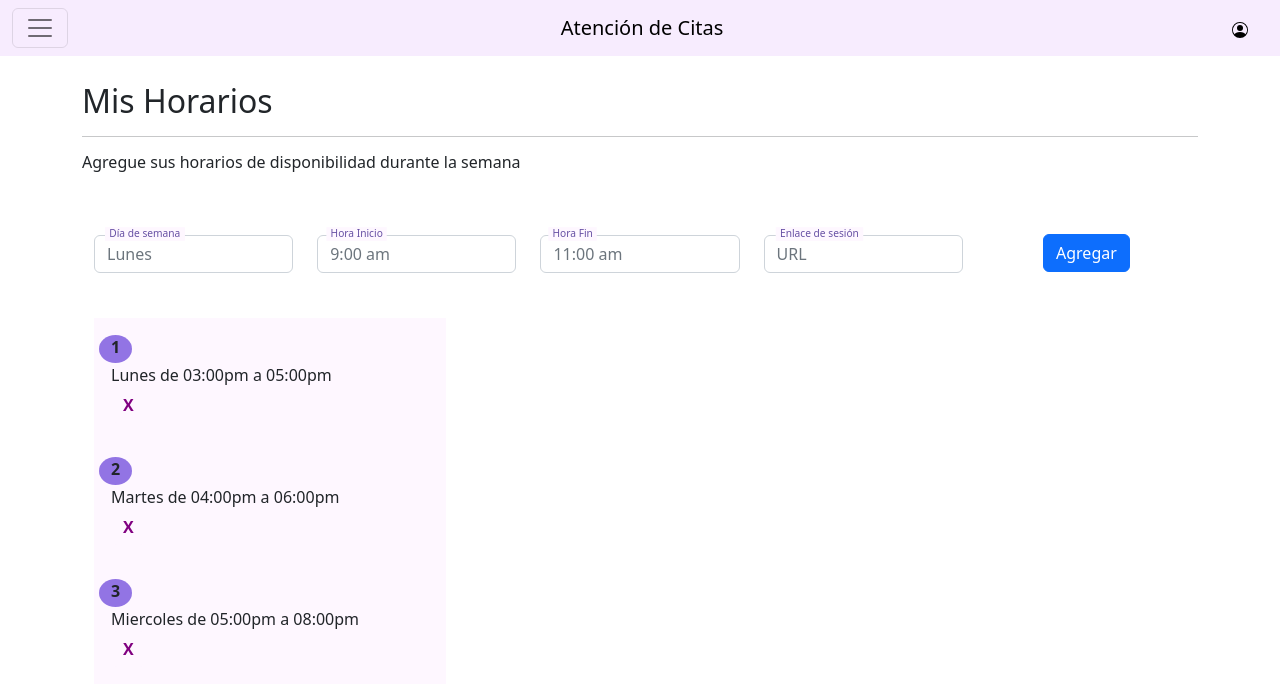
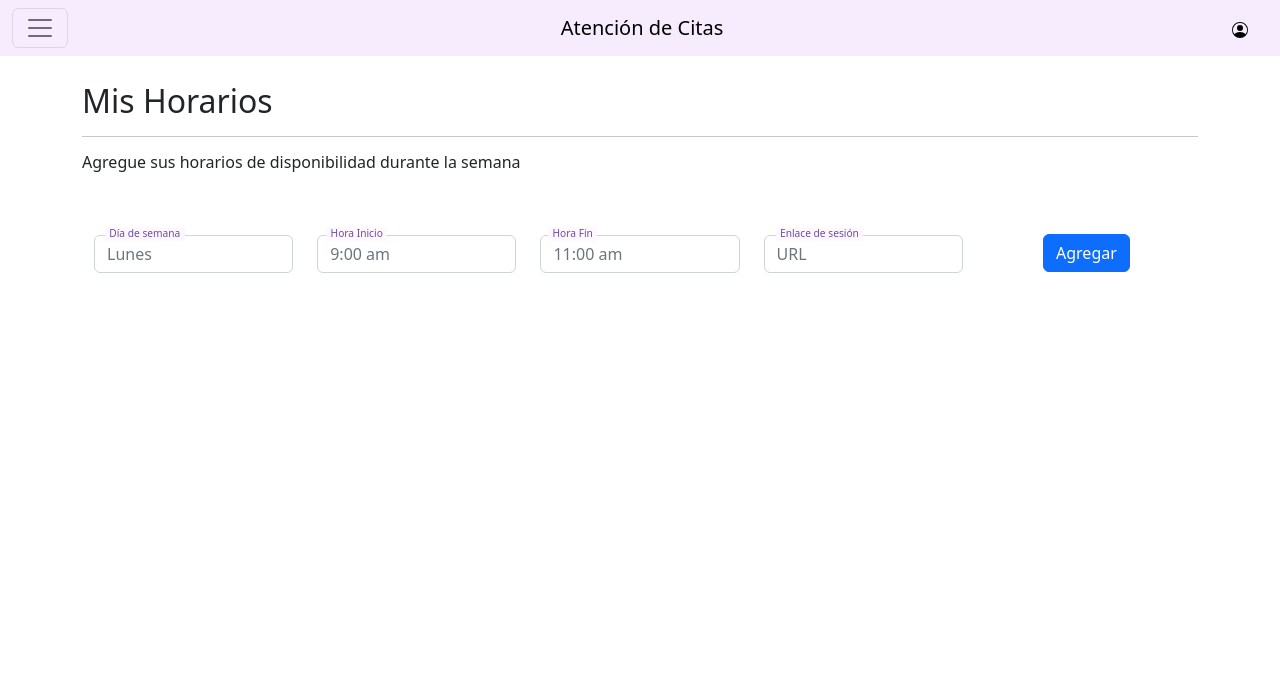
Before and after one commit to alejandraSMT/PROYECTO-PW-G5-CLIENTE, a React (Create React App) app: page /horarios in a window 1280 px wide. Shown: the top 694 px of the page. Built offline with nearby package versions, Linux system fonts and the light colour scheme; a web font is replaced by a local one.

Commit message:
HorarioDocente

```diff
--- a/src/pages/HorarioDocente/DocenteHorario/DocenteHorario.js
+++ b/src/pages/HorarioDocente/DocenteHorario/DocenteHorario.js
@@ -1,4 +1,4 @@
-import "./DocenteHorario.css"; //Hay un bug con los css, se debe comentar actulizar y volver a agregar para que se aplique apropiadamente el estilo
+import "./DocenteHorario.css";
 import Container from "react-bootstrap/Container";
 import Form from "react-bootstrap/Form";
 import Row from "react-bootstrap/Row";
@@ -9,23 +9,26 @@ import { HorarioCard } from "../components/HorarioCard";
 import React, { useState } from "react";
 
 export function DocenteHorario() {
-  const [DataFormulario, setDataFormulario] = useState({ //Iniciar variable DataFormulario para los valores del formulario
+  const [dataFormulario, setDataFormulario] = useState({
     dia: "",
     horaInicio: "",
     horaFin: "",
     enlace: "",
   });
 
-  const handleInput = (Event) => {
-    const { name, value } = Event.target;
+  const [horarios, setHorarios] = useState([]);
+
+  const handleInput = (event) => {
+    const { name, value } = event.target;
     setDataFormulario((prevDataFormulario) => ({
       ...prevDataFormulario,
       [name]: value,
     }));
   };
 
-  const handleAgregarClick = () => { //Se hace un set a los valores del formulario al hacer click en el boton
-    console.log(DataFormulario);
+  const handleAgregarClick = () => {
+    const newHorario = { ...dataFormulario };
+    setHorarios((prevHorarios) => [...prevHorarios, newHorario]);
     setDataFormulario({
       dia: "",
       horaInicio: "",
@@ -45,7 +48,7 @@ export function DocenteHorario() {
               type="text"
               placeholder="Lunes"
               name="dia"
-              value={DataFormulario.dia}
+              value={dataFormulario.dia}
               onChange={handleInput}
             />
           </Form.Group>
@@ -58,7 +61,7 @@ export function DocenteHorario() {
               type="text"
               placeholder="9:00 am"
               name="horaInicio"
-              value={DataFormulario.horaInicio}
+              value={dataFormulario.horaInicio}
               onChange={handleInput}
             />
           </Form.Group>
@@ -71,7 +74,7 @@ export function DocenteHorario() {
               type="text"
               placeholder="11:00 am"
               name="horaFin"
-              value={DataFormulario.horaFin}
+              value={dataFormulario.horaFin}
               onChange={handleInput}
             />
           </Form.Group>
@@ -84,7 +87,7 @@ export function DocenteHorario() {
               type="text"
               placeholder="URL"
               name="enlace"
-              value={DataFormulario.enlace}
+              value={dataFormulario.enlace}
               onChange={handleInput}
             />
           </Form.Group>
@@ -95,26 +98,17 @@ export function DocenteHorario() {
           </Button>
         </Col>
       </Row>
-      <br></br>
+      <br />
 
-      <HorarioCard
-        contador="1"
-        dia="Lunes"
-        horaInicio="03:00pm"
-        horaFin="05:00pm"
-      />
-      <HorarioCard
-        contador="2"
-        dia="Martes"
-        horaInicio="04:00pm"
-        horaFin="06:00pm"
-      />
-      <HorarioCard
-        contador="3"
-        dia="Miercoles"
-        horaInicio="05:00pm"
-        horaFin="08:00pm"
-      />
+      {horarios.map((horario, index) => (
+        <HorarioCard
+          key={index}
+          contador={index + 1}
+          dia={horario.dia}
+          horaInicio={horario.horaInicio}
+          horaFin={horario.horaFin}
+        />
+      ))}
     </Container>
   );
 }
--- a/src/pages/HorarioDocente/components/HorarioCard.js
+++ b/src/pages/HorarioDocente/components/HorarioCard.js
@@ -2,23 +2,37 @@ import Card from "react-bootstrap/Card";
 import Row from "react-bootstrap/Row";
 import Col from "react-bootstrap/Col";
 import Button from "react-bootstrap/Button";
+import { useState } from "react";
 
-import "./HorarioCard.css"; //Hay un bug con los css, se debe comentar actulizar y volver a agregar para que se aplique apropiadamente el estilo
+import "./HorarioCard.css";
 
-//Componete Horario-Card, es la Card (Cajita), que se debe generar despues de llenar los formularios
 export function HorarioCard(props) {
+  const [isCardVisible, setIsCardVisible] = useState(true);
+
+  const handleDeleteClick = () => {
+    setIsCardVisible(false);
+  };
+
+  if (!isCardVisible) {
+    return null;
+  }
+
   return (
     <Card className="card">
       <Card.Body className="card-row">
         <Row className="align-items-center">
-          <Col className="col-card-contador" md={1} >
+          <Col className="col-card-contador" md={1}>
             {props.contador}
           </Col>
           <Col md={11}>
             {props.dia} de {props.horaInicio} a {props.horaFin}
           </Col>
           <Col>
-            <Button className="btn-exit border-0" style={{ color: "purple", backgroundColor: "#fef7ff" }}>
+            <Button
+              className="btn-exit border-0"
+              style={{ color: "purple", backgroundColor: "#fef7ff" }}
+              onClick={handleDeleteClick}
+            >
               <b>X</b>
             </Button>
           </Col>
```
